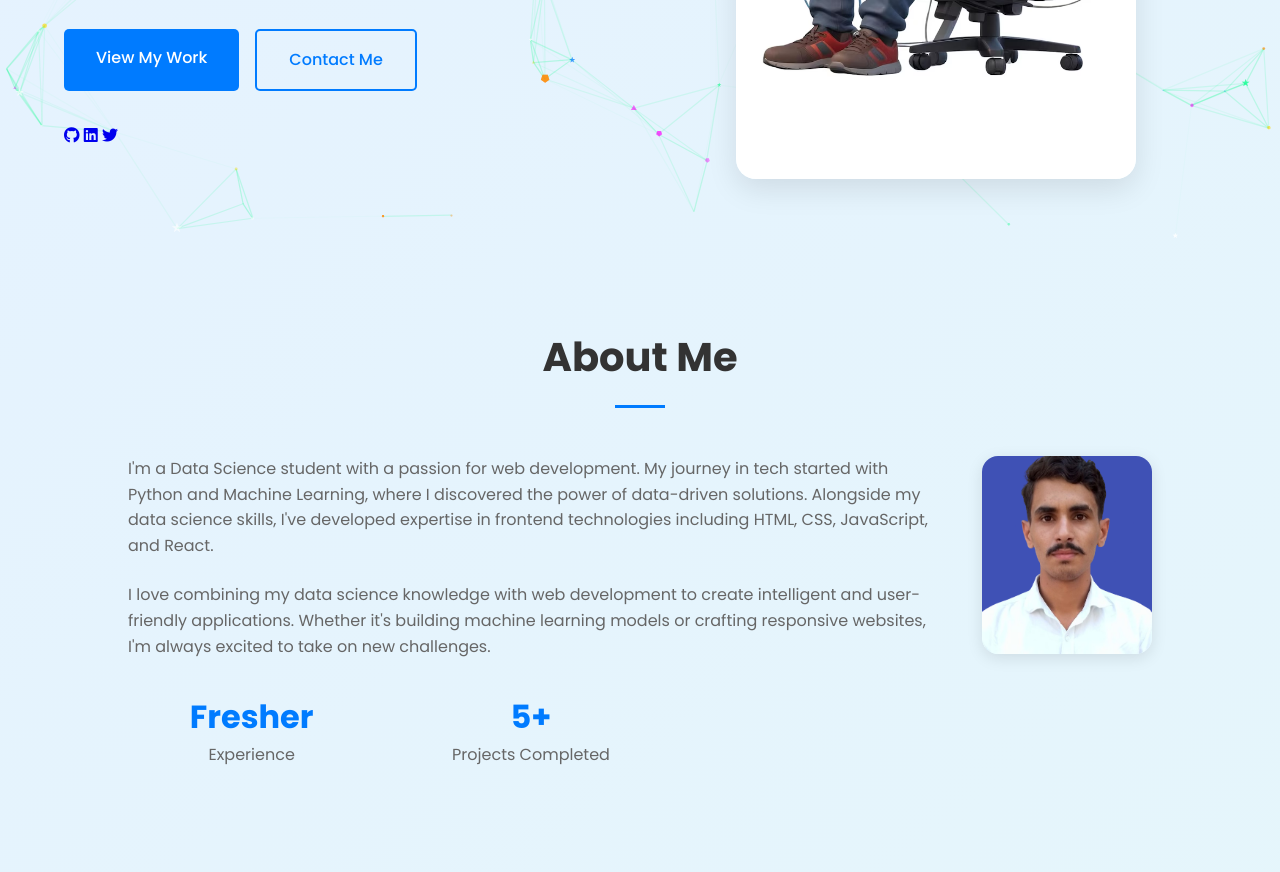
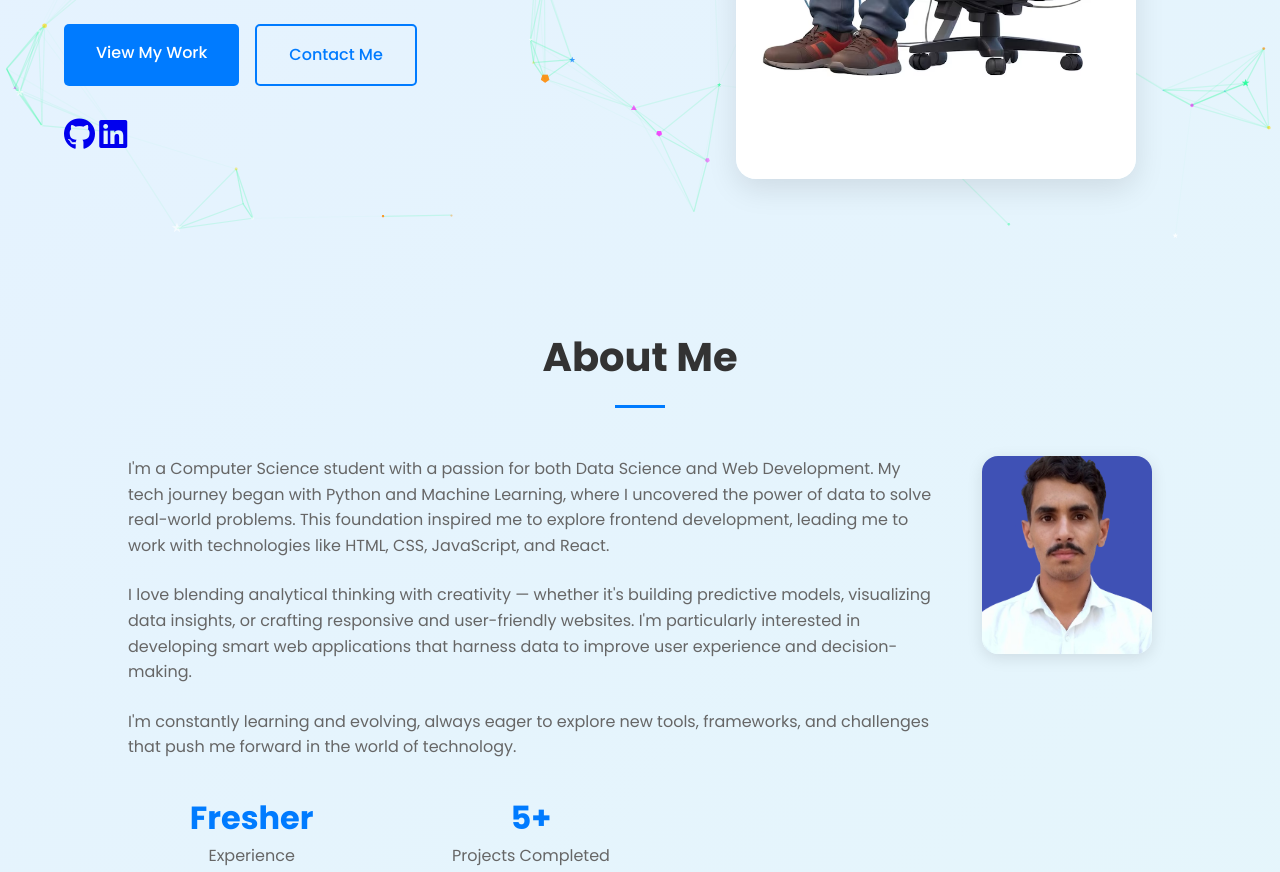
Before and after one commit to alokbhateshwar/Personal-Portfolio, a plain HTML site: page index.html in a window 1280 px wide. Shown: the part 555-1427 px from the top of the page. Drawn offline with nearby package versions, Linux system fonts and the light colour scheme; animation ran at ten frames a second.

Commit message:
fifth commit in index.html

```diff
--- a/index.html
+++ b/index.html
@@ -57,9 +57,8 @@
                 <a href="#contact" class="btn secondary-btn">Contact Me</a>
             </div>
             <div class="social-links">
-                <a href="#" target="_blank"><i class="fab fa-github"></i></a>
-                <a href="#" target="_blank"><i class="fab fa-linkedin"></i></a>
-                <a href="#" target="_blank"><i class="fab fa-twitter"></i></a>
+                <a href="https://github.com/alokbhateshwar" target="_blank" class="social-icon"><i class="fab fa-github fa-2x"></i></a>
+                <a href="https://www.linkedin.com/in/alok-bhateshwar-043202346?utm_source=share&utm_campaign=share_via&utm_content=profile&utm_medium=android_app" target="_blank" class="social-icon"><i class="fab fa-linkedin fa-2x"></i></a>
             </div>
         </div>
         <div class="hero-image" data-tilt>
@@ -76,13 +75,13 @@
         <div class="about-content">
             <div class="about-text">
                 <p>
-                    I'm a Data Science student with a passion for web development. My journey in tech started with Python and Machine Learning,
-                    where I discovered the power of data-driven solutions. Alongside my data science skills, I've developed expertise in
-                    frontend technologies including HTML, CSS, JavaScript, and React.
+                    I'm a Computer Science student with a passion for both Data Science and Web Development. My tech journey began with Python and Machine Learning, where I uncovered the power of data to solve real-world problems. This foundation inspired me to explore frontend development, leading me to work with technologies like HTML, CSS, JavaScript, and React.
                 </p>
                 <p>
-                    I love combining my data science knowledge with web development to create intelligent and user-friendly applications.
-                    Whether it's building machine learning models or crafting responsive websites, I'm always excited to take on new challenges.
+                    I love blending analytical thinking with creativity — whether it's building predictive models, visualizing data insights, or crafting responsive and user-friendly websites. I'm particularly interested in developing smart web applications that harness data to improve user experience and decision-making.
+                </p>
+                <p>
+                    I'm constantly learning and evolving, always eager to explore new tools, frameworks, and challenges that push me forward in the world of technology.
                 </p>
                 <div class="about-stats">
                     <div class="stat">
@@ -360,9 +359,8 @@
         <div class="footer-content">
             <p>&copy; 2024 Alok Bhateshwar. All rights reserved.</p>
             <div class="social-links">
-                <a href="#" target="_blank"><i class="fab fa-github"></i></a>
-                <a href="#" target="_blank"><i class="fab fa-linkedin"></i></a>
-                <a href="#" target="_blank"><i class="fab fa-twitter"></i></a>
+                <a href="#" target="_blank" class="social-icon"><i class="fab fa-github fa-2x"></i></a>
+                <a href="#" target="_blank" class="social-icon"><i class="fab fa-linkedin fa-2x"></i></a>
             </div>
         </div>
     </footer>
```
